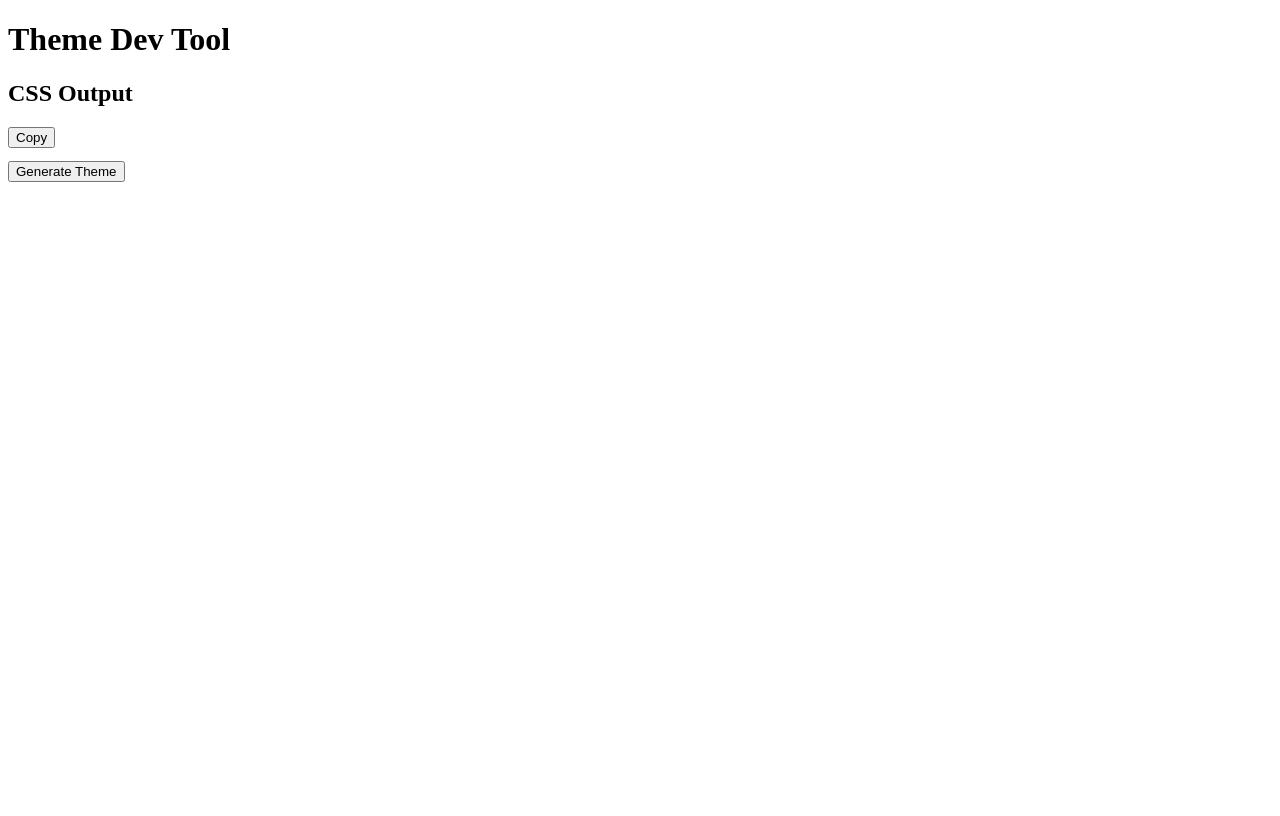
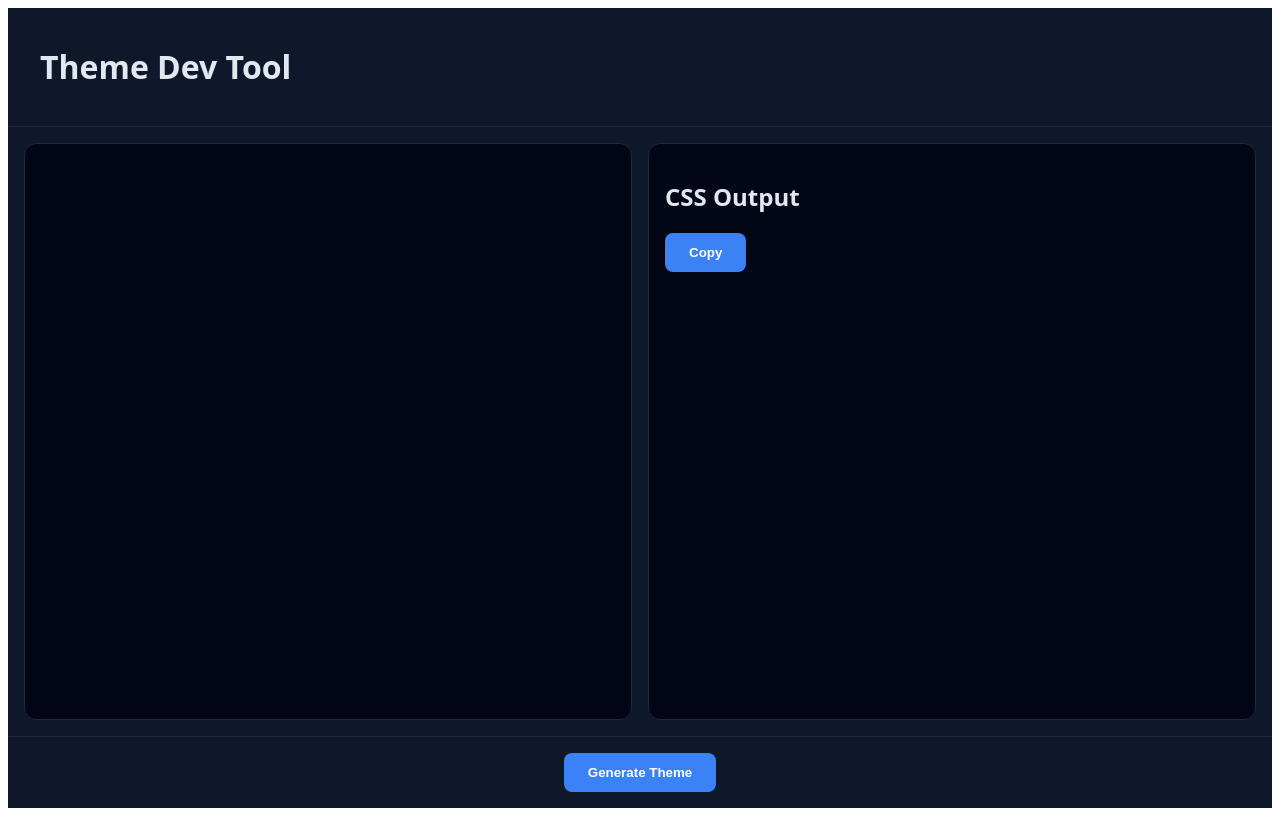
Before and after one commit to RodriguezRamiro/themedevstool, a React (Vite) app: page / in a window 1280 px wide. Built offline with nearby package versions, Linux system fonts and the light colour scheme.

Commit message:
added style imports to main app, constructed new file for theme application and updated variable in function handler.

```diff
--- /dev/null
+++ b/src/App.css
@@ -0,0 +1,78 @@
+.app {
+    min-height: 100vh;
+    display: flex;
+    flex-direction: column;
+    background: #0f172a;
+    color: #e2e8f0;
+    font-family: system-ui, sans-serif;
+  }
+
+  .header {
+    padding: 1rem 2rem;
+    border-bottom: 1px solid #1e293b;
+  }
+
+  .main {
+    flex: 1;
+    display: grid;
+    grid-template-columns: 1fr 1fr;
+    gap: 1rem;
+    padding: 1rem;
+  }
+
+  .panel {
+    background: #020617;
+    border: 1px solid #1e293b;
+    border-radius: 12px;
+    padding: 1rem;
+    overflow: auto;
+  }
+
+  .footer {
+    padding: 1rem;
+    border-top: 1px solid #1e293b;
+    display: flex;
+    justify-content: center;
+  }
+
+  button {
+    background: #3b82f6;
+    border: none;
+    padding: 0.75rem 1.5rem;
+    border-radius: 8px;
+    color: white;
+    cursor: pointer;
+    font-weight: 600;
+  }
+
+  button:hover {
+    opacity: 0.9;
+  }
+
+  /* Swatch Styles */
+
+  .swatches {
+    display: flex;
+    gap: 1rem;
+    margin-top: 1rem;
+  }
+
+  .swatch {
+    flex: 1;
+    height: 100px;
+
+    border-radius: 10px;
+
+    display: flex;
+    align-items: flex-end;
+    justify-content: center;
+
+    padding: 0.5rem;
+
+    font-size: 0.8rem;
+    font-weight: 600;
+
+    color: white;
+
+    box-shadow: 0 2px 8px rgba(0,0,0,0.25);
+  }
--- a/src/App.jsx
+++ b/src/App.jsx
@@ -1,10 +1,12 @@
 /* //themedevstool/src/App.jsx */
 
 import { useState } from "react";
+import "./App.css";
 import { generateTheme } from "./utils/generateTheme";
 import { generateCSSVariables } from "./utils/generateCSSVariables";
 import ThemePreview from "./components/themePreview"
 import CSSOutput from "./components/cssOutput"
+
 
 function App() {
   const [css, setCss] = useState("")
@@ -14,8 +16,10 @@ function App() {
     const newTheme = generateTheme()
     const cssOutput = generateCSSVariables(newTheme)
 
+
     setTheme(newTheme)
     setCss(cssOutput)
+    applyThemeToDocument(newTheme)
   }
 
   return (
--- /dev/null
+++ b/src/components/layoutPreview.jsx
@@ -0,0 +1 @@
+/* //themedevstool/src/components/layoutPreview.jsx */
```
Also changed, not shown: src/utils/applytheme.js (added, +11 -0 lines).
